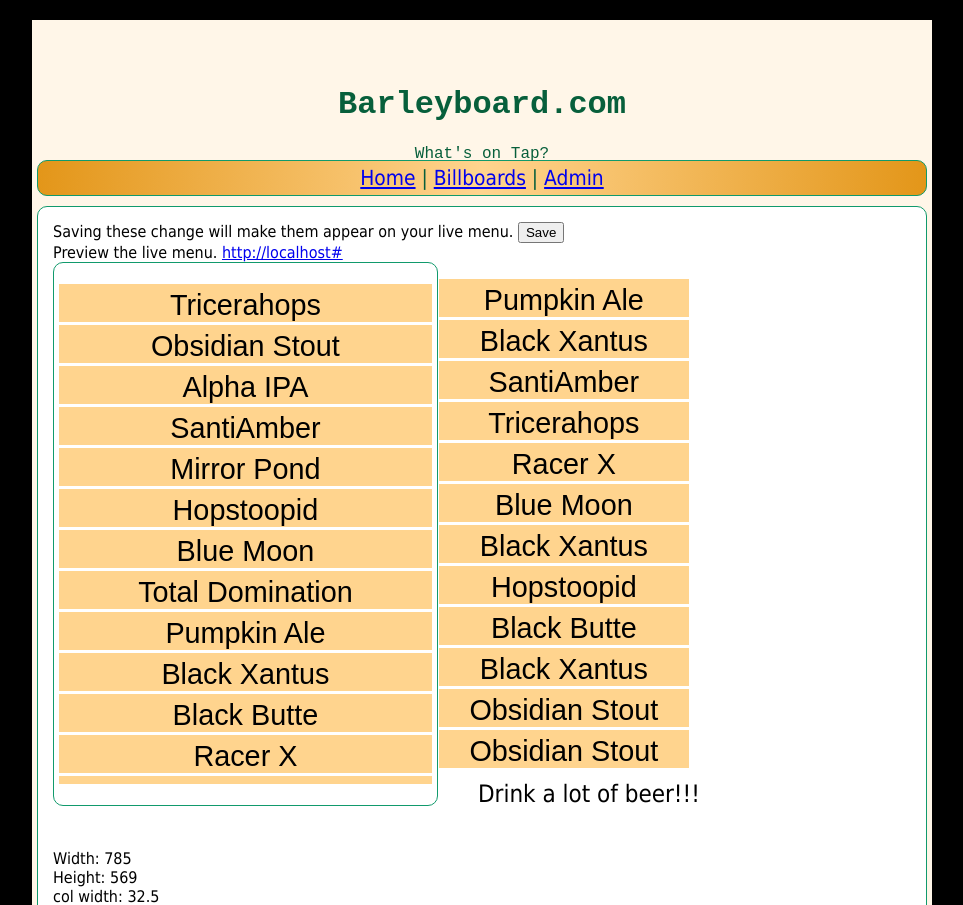
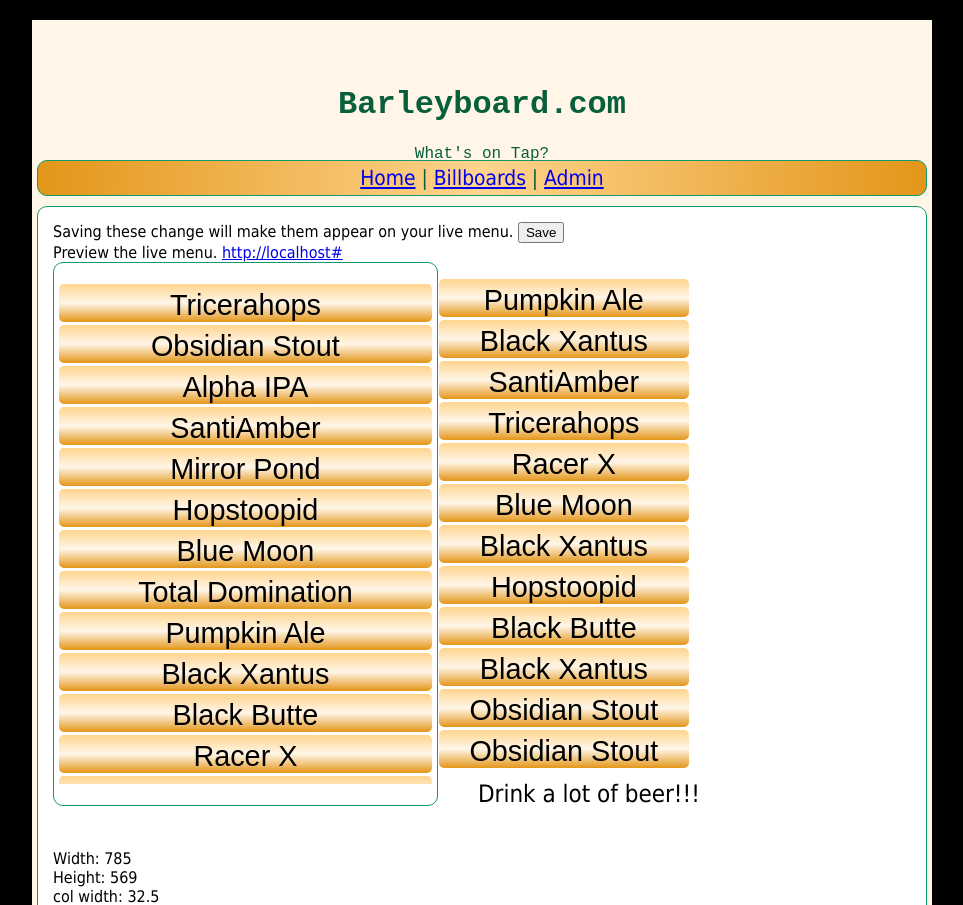
Before and after one commit to wilblack/kegtv2, a Django app: a page that uses templates/billboard/billboard_css.html in a window 1280 px wide. Shown: the top 905 px of the page, without its empty margins (158-1121 px from the left). Run offline with Django 3.2, Linux system fonts and the light colour scheme; data comes from the database, SQL or seed files in the repository; parts of the project's set-up code (start-up, migrations or seed data) failed here and were passed over.

Commit message:
Stable version of one column

```diff
--- a/billboard/static/js/billboard.js
+++ b/billboard/static/js/billboard.js
@@ -98,10 +98,10 @@ MenuItemDetailView = Backbone.View.extend({
 		var beer = this.collection.at(this.active);
 		this.show_beer(beer);
 		console.log(beer.cid)
-		$(".menu-item").css("border","").css("background","#FFF6E8");
+		$(".menu-item").css("border","");//.css("background","#FFF6E8");
 		$("#"+beer.cid).css("border","2px solid "+ACCENT_COLOR)
-		               .css("background", "-webkit-linear-gradient(left top, #FFD48E, #FFF6E8, #FFD48E )")
-		               .css("background", "-moz-linear-gradient( top left,#FFD48E,#FFF6E8, #FFD48E)");
+		               //.css("background", "-webkit-linear-gradient(left top, #FFD48E, #FFF6E8, #FFD48E )")
+		               //.css("background", "-moz-linear-gradient( top left,#FFD48E,#FFF6E8, #FFD48E)");
 		this.active++;
 	},
 	show_ad: function(){
--- a/billboard/views.py
+++ b/billboard/views.py
@@ -31,19 +31,19 @@ def make_dims(WIDTH, ASPECT_RATIO, NROWS, NCOLS):
     COL_WIDTH = int(floor(WIDTH/NCOLS))
 
     return {'ASPECT_RATIO':ASPECT_RATIO,
-            'WIDTH':WIDTH,
-            'HEIGHT':HEIGHT,
+            'WIDTH':WIDTH,              # used by billboard_css.html
+            'HEIGHT':HEIGHT,            # used by billboard_css.html
             'NROWS':range(NROWS),
             'NCOLS':range(NCOLS),
 
-            'MENU_TITLE_HEIGHT':6,
-            'MENU_GRID_HEIGHT':86,
-            'MENU_GRID_WIDTH':99.9,
-            'COL_HEIGHT':99,
+            'MENU_TITLE_HEIGHT':"6%",
+            'MENU_GRID_HEIGHT':"86%",
+            'MENU_GRID_WIDTH':"99.9%",
+            'COL_HEIGHT':"99%",
             'COL_WIDTH':32.5,
             'GRID_CELL_HEIGHT':24,
             'GRID_CELL_WIDTH':100,
-            'MENU_FOOTER_HEIGHT':5,
+            'MENU_FOOTER_HEIGHT':"5%",   # used by billboard_css.html
           }
 
 
--- a/settings.py
+++ b/settings.py
@@ -156,5 +156,5 @@ LOGGING = {
 
 try:
   from local_settings import *
-except IOError:
+except ImportError:
   pass
--- a/templates/billboard/billboard_css.html
+++ b/templates/billboard/billboard_css.html
@@ -3,16 +3,15 @@ body {background-color: #000000;}
 .left {float:left;}
 .right {float:right}
 .padded {padding: 5px;}
+
 .beer-name {
   /* color:black !important; */
   font-size:1.8em;
   padding:5px 5px 0px 5px;
   font-family: Arial, Helvetica, sans-serif;
+  text-align:center;
 }
-.beer-name {
-	text-align:center;
 
-}
 .brewery-name, .abv {
   font-size:1.0em;
   font-family: Arial, Helvetica, sans-serif;
@@ -38,7 +37,10 @@ body {background-color: #000000;}
   border:2px solid #075F3B;
 }
 #menu-detail {
-  height:100%;
+  height:75%;
+  width:75%;
+  float:right;
+
   background: -webkit-linear-gradient(left top, #FFD48E, #FFF6E8, #FFD48E );
   background: -moz-linear-gradient( top left,#FFD48E,#FFF6E8, #FFD48E);
 }
@@ -52,12 +54,14 @@ body {background-color: #000000;}
 
 ul { list-style-type:none; padding:0;}
 
-#menu-footer {color:{{TITLE_COLOR}};}
 .menu-item {
   margin-bottom:3px;
-  background-color:white;
   background:#FFD48E;
-}
+  background: -webkit-linear-gradient(top, #FFD48E, #FFF6E8, #E39619 );
+  background:-moz-linear-gradient( top,#FFD48E,#FFF6E8, #E39619);
+  -moz-border-radius: 5px;
+  -webkit-border-radius: 5px;
+ }
 
 .grid-cell.first {
   /* border-top:3px solid #606B8C; */
@@ -65,7 +69,8 @@ ul { list-style-type:none; padding:0;}
 }
 
 #menu-footer {
-  height:{{MENU_FOOTER_HEIGHT}}%;
+  color:{{TITLE_COLOR}};
+  height:{{MENU_FOOTER_HEIGHT}};
   font-size:1.5em;
   text-align:center;
   padding: 5px 0px 5px 0px;
```
